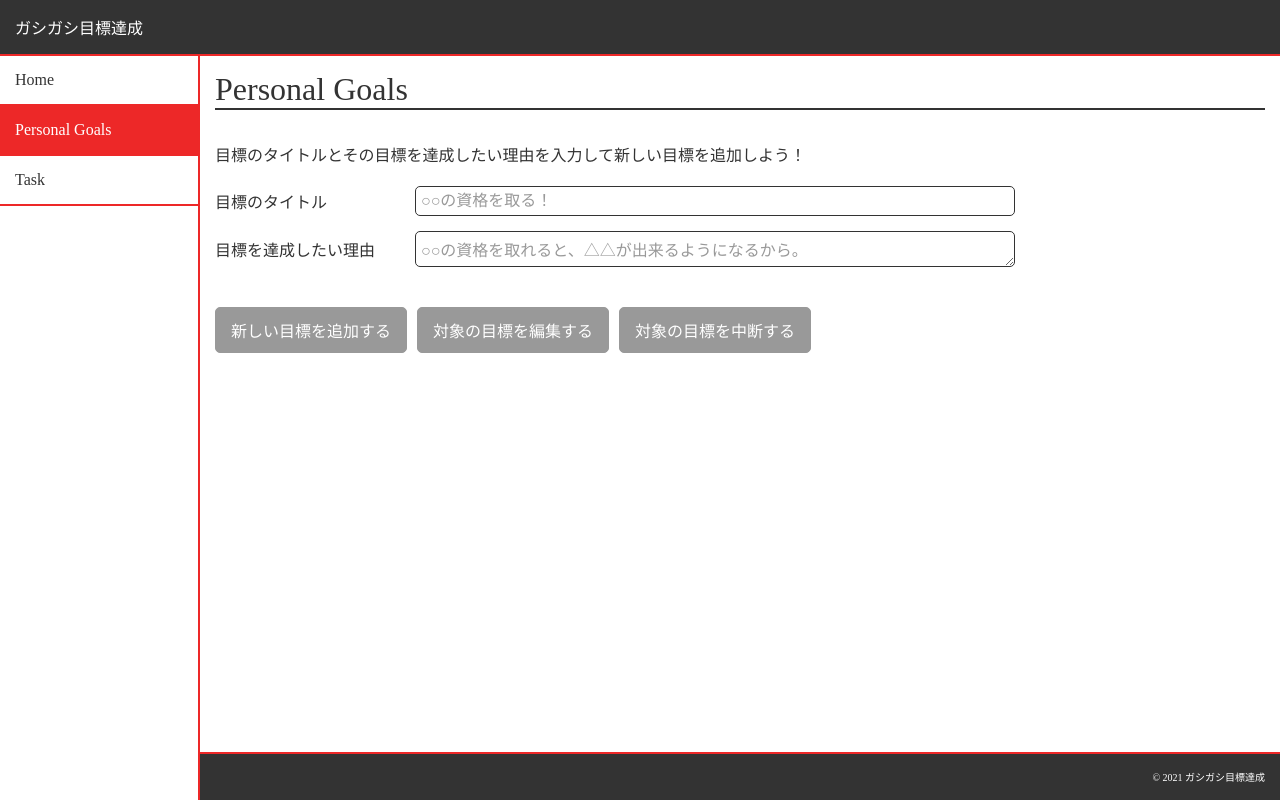
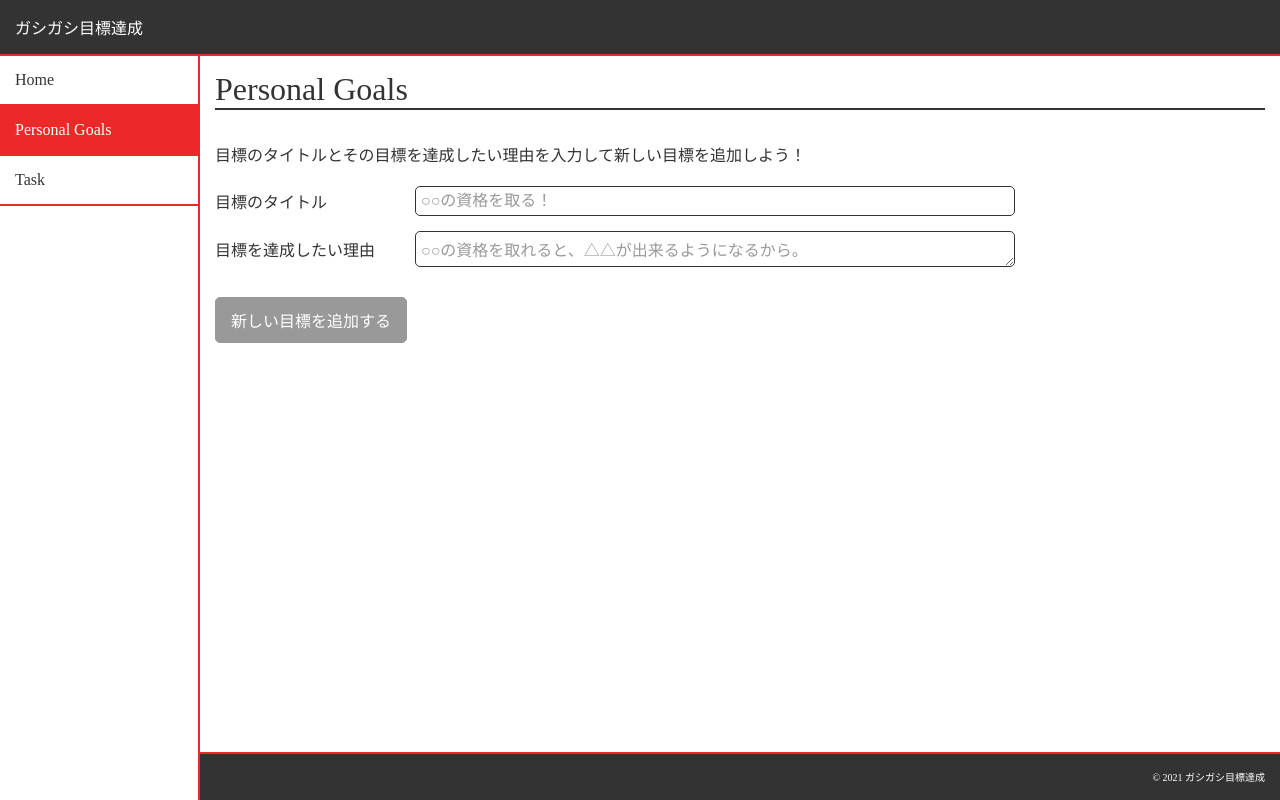
Before and after one commit to shushuTona/shushuTona_practice, a React (Create React App) app in the folder react/hooks_ts_practice/: page /goals in a window 1280 px wide. Built offline with nearby package versions, Linux system fonts and the light colour scheme.

Commit message:
表示調整

```diff
--- a/react/hooks_ts_practice/src/component/layout/css/Main.css
+++ b/react/hooks_ts_practice/src/component/layout/css/Main.css
@@ -11,7 +11,7 @@
     height: auto;
     background-color: #fff;
     position: fixed;
-    top: 52px;
+    top: 56px;
     left: 0;
     z-index: 1;
 }
@@ -20,6 +20,5 @@
     .l-main > *:first-child {
         width:  200px;
         height: calc(100% - 56px);
-        top: 56px;
     }
 }
--- a/react/hooks_ts_practice/src/component/module/css/Button.css
+++ b/react/hooks_ts_practice/src/component/module/css/Button.css
@@ -20,6 +20,7 @@
     margin: -10px -10px 0 0;
     display: flex;
     flex-wrap: wrap;
+    justify-content: center;
 }
 
 .btnArea__item {
@@ -68,4 +69,8 @@
         border-color: #ed2828;
         background-color: #ed2828;
     }
+
+    .btnArea {
+        justify-content: flex-start;
+    }
 }
--- a/react/hooks_ts_practice/src/component/module/css/Disclosure.css
+++ b/react/hooks_ts_practice/src/component/module/css/Disclosure.css
@@ -1,4 +1,5 @@
 .m-disclosure {
+    margin: 30px 0;
     border: 1px solid #333;
     border-radius: 5px;
 }
--- a/react/hooks_ts_practice/src/component/module/css/Panel.css
+++ b/react/hooks_ts_practice/src/component/module/css/Panel.css
@@ -35,6 +35,7 @@
 
 .panel__input {
     width: 0;
+    visibility: hidden;
     caret-color: transparent;
 }
 
--- a/react/hooks_ts_practice/src/component/pages/GoalsPage.tsx
+++ b/react/hooks_ts_practice/src/component/pages/GoalsPage.tsx
@@ -229,6 +229,9 @@ const GoalsPage = memo( () => {
                         clickHandler={btnClickAddItemHandler}
                         disabled={btnDisabledFlag} />
                 </li>
+                {
+                    itemList.length !== 0 &&
+                    <Fragment>
                         <li className="btnArea__item">
                             <Button
                                 btnText="対象の目標を編集する"
@@ -241,6 +244,8 @@ const GoalsPage = memo( () => {
                                 clickHandler={btnClickChangeStatusHandler}
                                 disabled={checkedItemList.length === 0} />
                         </li>
+                    </Fragment>
+                }
             </ul>
 
             {
--- a/react/hooks_ts_practice/src/component/pages/TaskPage.tsx
+++ b/react/hooks_ts_practice/src/component/pages/TaskPage.tsx
@@ -302,6 +302,9 @@ const TaskPage = memo( () => {
                         disabled={addTaskBtnDisabledFlag} />
                 </li>
 
+                {
+                    itemList.length !== 0 &&
+                    <Fragment>
                         <li className="btnArea__item">
                             <Button
                                 btnText="対象のタスクを編集する"
@@ -322,6 +325,8 @@ const TaskPage = memo( () => {
                                 clickHandler={removeBtnClickHandler}
                                 disabled={btnActiveMultipleFlag} />
                         </li>
+                    </Fragment>
+                }
             </ul>
 
             <ul className="panelArea">
--- a/react/hooks_ts_practice/src/component/pages/css/GoalsPage.css
+++ b/react/hooks_ts_practice/src/component/pages/css/GoalsPage.css
@@ -1,5 +1,5 @@
 .goalInputArea {
-    margin: 20px 0 40px;
+    margin: 20px 0 30px;
 }
 
 .goalDescription {
--- a/react/hooks_ts_practice/src/index.css
+++ b/react/hooks_ts_practice/src/index.css
@@ -7,7 +7,7 @@
 body {
     margin: 0;
     padding: 0;
-    font-size: 14px;
+    font-size: 16px;
     height: 100vh;
     color: #333;
     position: relative;
@@ -82,7 +82,7 @@ table {
 }
 
 .App {
-    padding: 52px 0 0;
+    padding: 56px 0 0;
     display: grid;
     grid-template-rows: 1fr auto;
     grid-template-columns: max-content;
@@ -90,16 +90,11 @@ table {
 }
 
 @media screen and (min-width: 600px) {
-    body {
-        font-size: 16px;
-    }
-
     p {
         margin: 15px 0;
     }
 
     .App {
-        padding-top: 56px;
         grid-template-columns: 200px 1fr;
     }
 }
```
Lines whose indentation alone changed are shown as unchanged.
